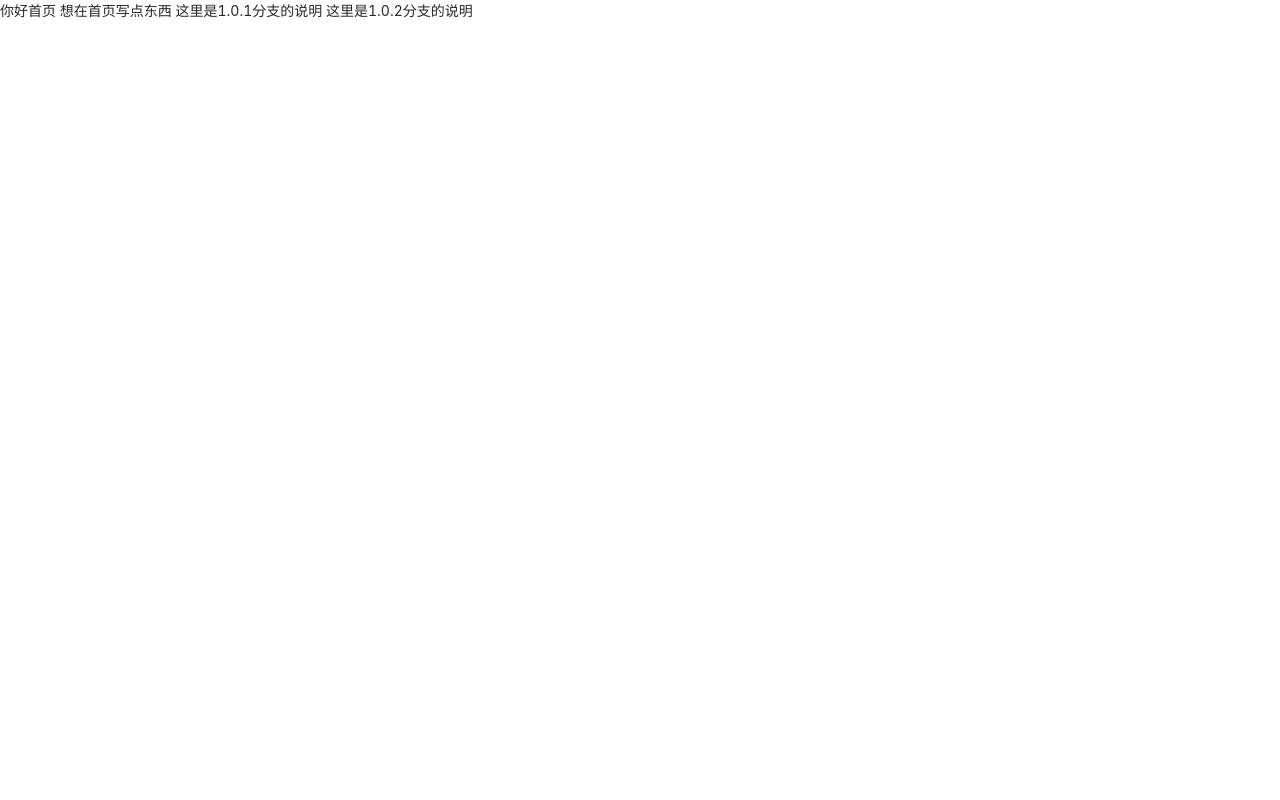
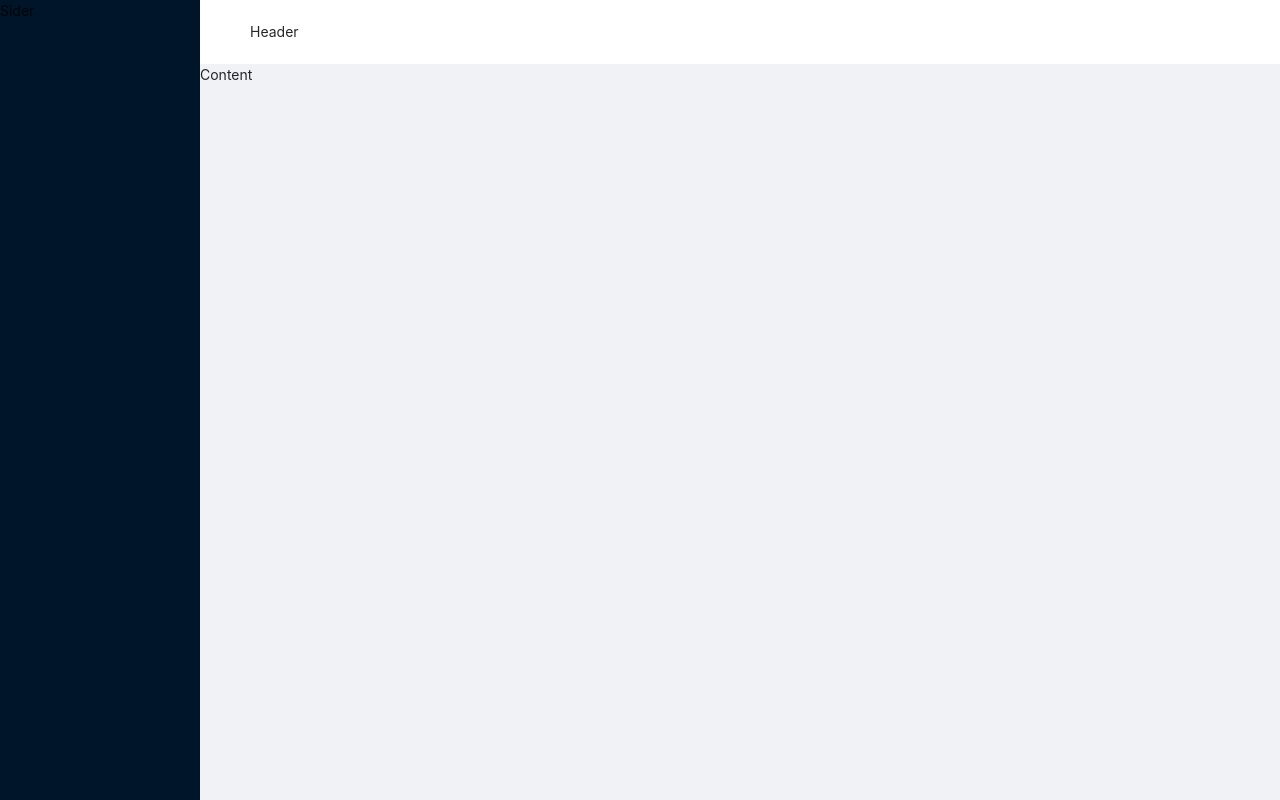
Before and after one commit to lichangxiong-yan/react-hooks-ts-l, a React (Create React App) app: page / in a window 1280 px wide. Built offline with nearby package versions, Linux system fonts and the light colour scheme; sample sign-in values are in the browser's storage.

Commit message:
fet 开始写布局

```diff
--- a/package.json
+++ b/package.json
@@ -16,6 +16,7 @@
     "customize-cra": "^1.0.0",
     "less-loader": "^10.2.0",
     "locales": "^0.0.2",
+    "lodash": "^4.17.21",
     "mockjs": "^1.1.0",
     "node-sass": "^6.0.1",
     "react": "^17.0.2",
--- a/public/index.html
+++ b/public/index.html
@@ -24,7 +24,7 @@
       work correctly both with client-side routing and a non-root public URL.
       Learn how to configure a non-root public URL by running `npm run build`.
     -->
-    <title>React App</title>
+    <title>后台管理系统</title>
   </head>
   <body>
     <noscript>You need to enable JavaScript to run this app.</noscript>
--- a/src/page/Home/index.tsx
+++ b/src/page/Home/index.tsx
@@ -1,12 +1,17 @@
 import React from 'react'
+import { Layout } from 'antd'
+const { Header, Sider, Content } = Layout
 
-export default function index() {
+const Home = () => {
   return (
-    <div>
-      你好首页
-      想在首页写点东西
-      这里是1.0.1分支的说明
-      这里是1.0.2分支的说明
-    </div>
+    <Layout style={{ height: '100%' }}>
+      <Sider>Sider</Sider>
+      <Layout>
+        <Header style={{ background: '#fff' }}>Header</Header>
+        <Content>Content</Content>
+      </Layout>
+    </Layout>
   )
 }
+
+export default Home
--- a/src/page/Login/LoginScreen/index.tsx
+++ b/src/page/Login/LoginScreen/index.tsx
@@ -1,16 +1,35 @@
-import React from 'react'
+import React, { useState } from 'react'
+import { useHistory } from "react-router-dom"
 import {
   Form,
   Input,
   Button,
-  Divider
+  Divider,
+  message
 } from "antd"
 import { UserOutlined, LockOutlined } from "@ant-design/icons"
+import { get } from "lodash"
+import axios from "axios"
 // import axios from 'axios'
 
-export default function Index() {
-  const submit = () => {
-    console.log('333-')
+export default function LoginScreen() {
+  const history = useHistory()
+  const [loading, setLoading] = useState(false)
+  const submit = (values: any) => {
+    setLoading(true)
+    axios.get(`http://localhost:4000/users?username=${values.username}&password=${values.password}`).then((res: any) => {
+      const list: string[] = get(res, "data", [])
+      if (list?.length === 0) {
+        setLoading(false)
+        message.error("用户名密码不匹配")
+      } else {
+        setLoading(false)
+        message.success("登录成功")
+        window.sessionStorage.setItem("tokenSession", JSON.stringify(list[0]))
+        // 跳转到首页
+        history.push('/home')
+      }
+    })
   }
   return (
     <div>
@@ -18,7 +37,7 @@ export default function Index() {
         name="normal_login"
         className="login-form"
         initialValues={{ remember: true }}
-      onFinish={submit}
+        onFinish={submit}
       >
         <Form.Item
           name="username"
@@ -56,6 +75,7 @@ export default function Index() {
             htmlType="submit"
             className="login-form-button"
             style={{ width: '100%' }}
+            loading={loading}
           >
             登入
           </Button>
--- a/src/page/Login/index.tsx
+++ b/src/page/Login/index.tsx
@@ -14,7 +14,6 @@ const Login = () => {
   const [isRegister, setIsRegister] = useState<Boolean>(false)
   return (
     <div className={styles.login}>
-      <div className={styles.loginHead}>你好xxxx</div>
       <div className={styles.container}>
         <h3 className={styles.containerTitle}>{!isRegister ? '请登入' : '请注册'}</h3>
         {
--- a/src/router/index.tsx
+++ b/src/router/index.tsx
@@ -126,11 +126,11 @@ const Router = () => {
     <HashRouter>
        <Switch>
           <Route path="/login" component={Login} />
+          <Route path="/home" component={Home} />
           <Route
             path="/"
             render={() =>
-              localStorage.getItem("tokenSession") ? <Home /> : <Redirect to="/login" />}
-          />
+              localStorage.getItem("tokenSession") ? <Home /> : <Redirect to="/login" />} />
           {/* <Redirect to="/dashBoard" />
           <Redirect from="/" to="/home" exact /> */}
         </Switch>
```
Also changed, not shown: __json__server/db.json (line endings or trailing spaces).
